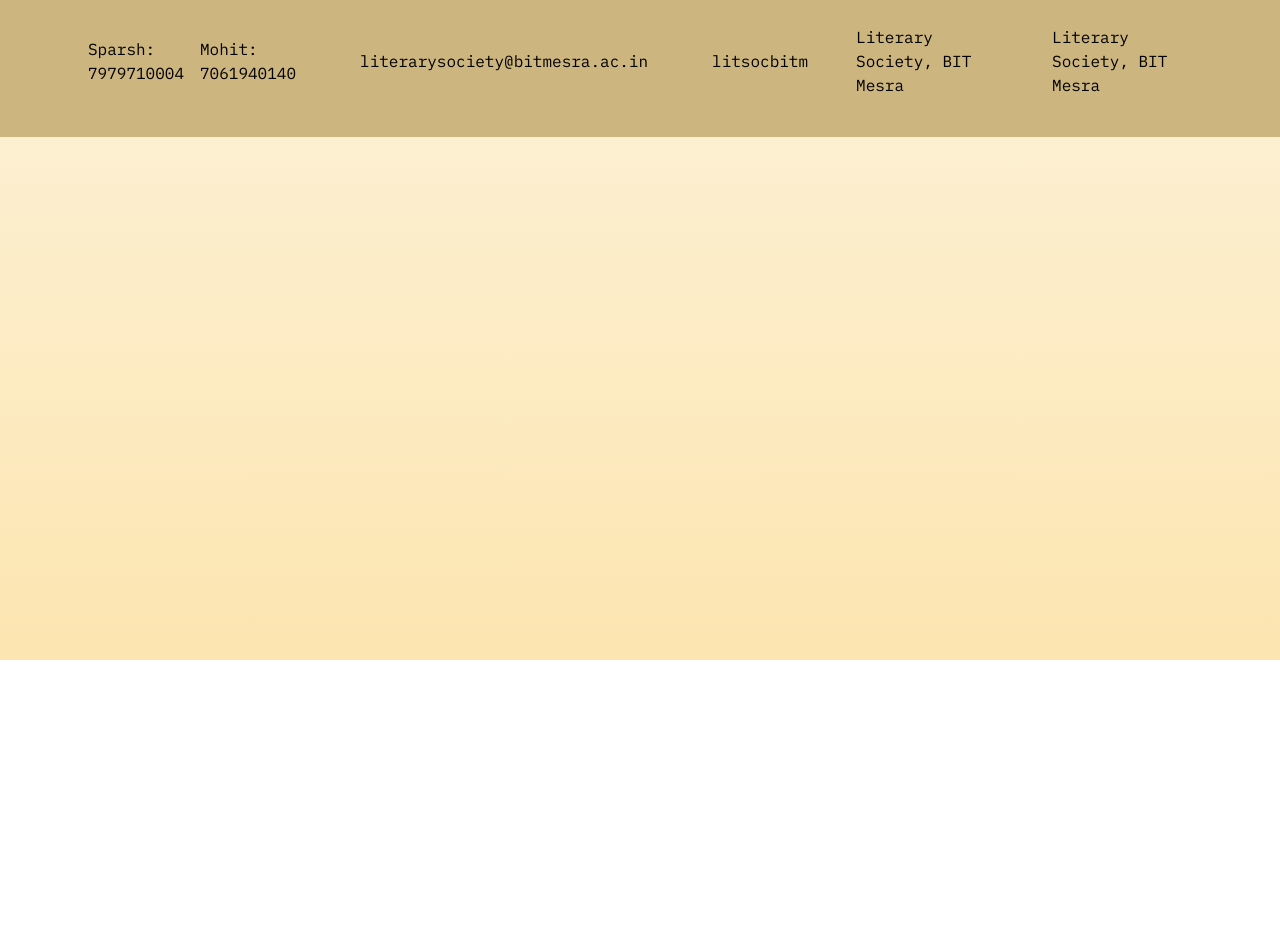
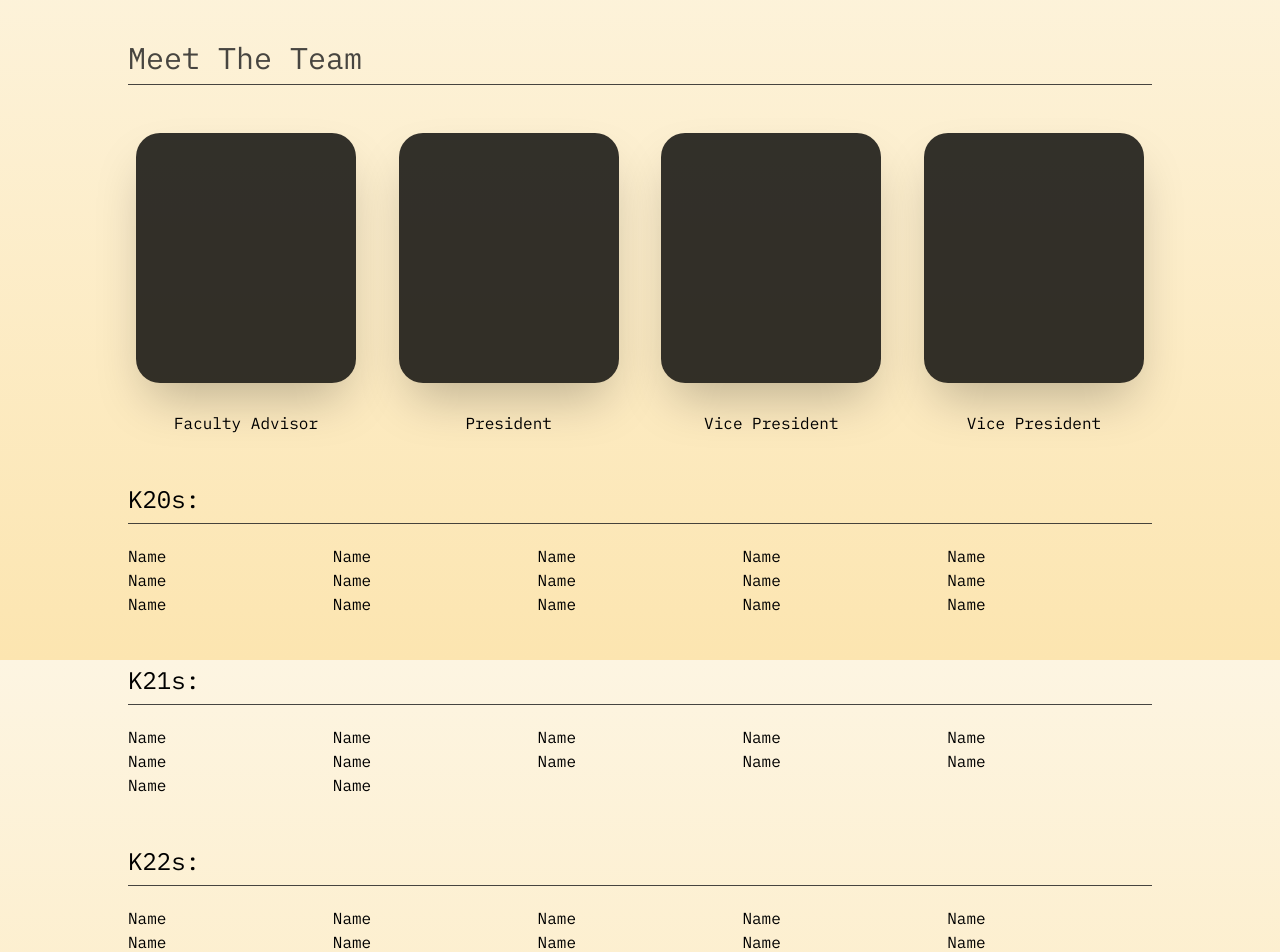
Before and after one commit to apoorvsharma03/litsoc_website, a React (Vite) app: page /team in a window 1280 px wide. Shown: the part 140-1092 px from the top of the page. Before the commit the page ends 800 px from the top, so only its background shows below. Built offline with nearby package versions, Linux system fonts and the light colour scheme.

Commit message:
Updated pages

```diff
--- a/src/App.css
+++ b/src/App.css
@@ -15,6 +15,7 @@ body{
     overflow-x:hidden
 }
 
-.review_card{
-    box-shadow: rgba(0, 0, 0, 0.45) 0px 25px 20px -20px;
+.card:hover{
+    transition: 0.2s;
+    transform: scale(1.1, 1.1);
 }
--- a/src/App.jsx
+++ b/src/App.jsx
@@ -12,6 +12,7 @@ const App = () => {
   return (
     <>
       <Header/>
+      <div className='h-[80px] md:h-[100px]'></div>
       <main>
         <Routes>
           <Route path="/" element={<Home/>} />
--- /dev/null
+++ b/src/components/TeamCard.jsx
@@ -0,0 +1,10 @@
+import React from 'react'
+
+const TeamCard = () => {
+  return (
+    <div className='card m-2 relative overflow-hidden border-none w-[220px] h-[250px] bg-[#000000cc] rounded-3xl shadow-2xl'>
+    </div>
+  )
+}
+
+export default TeamCard
--- /dev/null
+++ b/src/components/WorksCard.jsx
@@ -0,0 +1,10 @@
+import React from 'react'
+
+const WorksCard = () => {
+  return (
+    <div className='card m-2 relative overflow-hidden border-none w-[220px] h-[220px] bg-[#000000cc] rounded-3xl shadow-2xl'>
+    </div>
+  )
+}
+
+export default WorksCard
--- a/src/pages/Home.jsx
+++ b/src/pages/Home.jsx
@@ -4,7 +4,7 @@ import Gallery_bg from '../assets/gallery_bg.jpg'
 
 const Home = () => {
   return (
-    <div className='mt-[50px] lg:mt-[100px]'>
+    <div>
         <section id='home'>
           <div className='w-fit h-fit'>
             <h1 className='relative top-32 lg:top-40 bg-[#00000098] text-[#ccb57e] w-full text-center p-5 text-3xl z-50'>ABOUT US</h1>
--- a/src/pages/Team.jsx
+++ b/src/pages/Team.jsx
@@ -1,10 +1,93 @@
 import React from 'react'
+import TeamCard from '../components/TeamCard'
 
 const Team = () => {
   return (
-    <>
-
-    </>
+    <div className='max-w-[80vw] m-auto mt-10 lg:mt-20'>
+      <h1 className='text-2xl text-center md:text-left md:text-3xl text-[#222222d4]'>Meet The Team</h1>
+      <hr className='border-[#222222d4] mt-2 mb-5 lg:mb-10'/>
+      <div className='flex flex-wrap justify-center lg:justify-between gap-y-10'>
+        <div className='flex justify-center items-center flex-col'>
+          <TeamCard/>
+          <h2 className='mt-5'>Faculty Advisor</h2>
+        </div>
+        <div className='flex justify-center items-center flex-col'>
+          <TeamCard/>
+          <h2 className='mt-5'>President</h2>
+        </div>
+        <div className='flex justify-center items-center flex-col'>
+          <TeamCard/>
+          <h2 className='mt-5'>Vice President</h2>
+        </div>
+        <div className='flex justify-center items-center flex-col'>
+          <TeamCard/>
+          <h2 className='mt-5'>Vice President</h2>
+        </div>
+      </div>
+      <br />
+      <br />
+      <div>
+        <h2 className='text-xl lg:text-2xl'>K20s:</h2>
+        <hr className='border-[#222222d4] mt-2 mb-5 '/>
+        <div className='grid grid-cols-2 md:grid-cols-3 lg:grid-cols-4 xl:grid-cols-5'>
+          <h3>Name</h3>
+          <h3>Name</h3>
+          <h3>Name</h3>
+          <h3>Name</h3>
+          <h3>Name</h3>
+          <h3>Name</h3>
+          <h3>Name</h3>
+          <h3>Name</h3>
+          <h3>Name</h3>
+          <h3>Name</h3>
+          <h3>Name</h3>
+          <h3>Name</h3>
+          <h3>Name</h3>
+          <h3>Name</h3>
+          <h3>Name</h3>
+        </div>
+        <br />
+        <br />
+        <h2 className='text-xl lg:text-2xl'>K21s:</h2>
+        <hr className='border-[#222222d4] mt-2 mb-5 '/>
+        <div className='grid grid-cols-2 md:grid-cols-3 lg:grid-cols-4 xl:grid-cols-5'>
+        <h3>Name</h3>
+          <h3>Name</h3>
+          <h3>Name</h3>
+          <h3>Name</h3>
+          <h3>Name</h3>
+          <h3>Name</h3>
+          <h3>Name</h3>
+          <h3>Name</h3>
+          <h3>Name</h3>
+          <h3>Name</h3>
+          <h3>Name</h3>
+          <h3>Name</h3>
+        </div>
+        <br />
+        <br />
+        <h2 className='text-xl lg:text-2xl'>K22s:</h2>
+        <hr className='border-[#222222d4] mt-2 mb-5 '/>
+        <div className='grid grid-cols-2 md:grid-cols-3 lg:grid-cols-4 xl:grid-cols-5'>
+        <h3>Name</h3>
+          <h3>Name</h3>
+          <h3>Name</h3>
+          <h3>Name</h3>
+          <h3>Name</h3>
+          <h3>Name</h3>
+          <h3>Name</h3>
+          <h3>Name</h3>
+          <h3>Name</h3>
+          <h3>Name</h3>
+          <h3>Name</h3>
+          <h3>Name</h3>
+          <h3>Name</h3>
+          <h3>Name</h3>
+          <h3>Name</h3>
+          <h3>Name</h3>
+        </div>
+      </div>
+    </div>
   )
 }
 
--- a/src/pages/Works.jsx
+++ b/src/pages/Works.jsx
@@ -1,9 +1,55 @@
 import React from 'react'
+import WorksCard from '../components/WorksCard'
+import Works_bg from '../assets/works_bg.jpg'
 
 const Works = () => {
   return (
     <>
-
+        <div>
+          <div className='w-fit h-fit'>
+            <h1 className='relative top-32 lg:top-40 bg-[#00000098] text-[#ccb57e] w-full text-center p-5 text-3xl z-50'>OUR WORKS</h1>
+            <div className='bg-[#302306]'>
+              <img src={Works_bg} alt="our works" className='inset-0 min-w-[100vw] h-[200px] lg:h-auto max-h-[280px] object-cover object-center z-0 opacity-25'/>
+            </div>
+          </div>
+        </div>
+        <br />
+        <br />
+        <div className='max-w-[80vw] m-auto'>
+          <section className='mt-5 mb-20'>
+            <h1 className='text-2xl text-center md:text-left md:text-3xl text-[#222222d4]'>Stories and Tales</h1>
+            <hr className='border-[#222222d4] mt-2 mb-5 lg:mb-10'/>
+            <div className='flex flex-wrap justify-center lg:justify-between'>
+              <WorksCard />
+              <WorksCard />
+              <WorksCard />
+              <WorksCard />
+              <WorksCard />
+            </div>
+          </section>
+          <section className='mt-5 mb-20'>
+            <h1 className='text-2xl text-center md:text-left md:text-3xl text-[#222222d4]'>Literary Reviews</h1>
+            <hr className='border-[#222222d4] mt-2 mb-5 lg:mb-10'/>
+            <div className='flex flex-wrap justify-center lg:justify-between'>
+              <WorksCard />
+              <WorksCard />
+              <WorksCard />
+              <WorksCard />
+              <WorksCard />
+            </div>
+          </section>
+          <section className='mt-5 mb-20'>
+            <h1 className='text-2xl text-center md:text-left md:text-3xl text-[#222222d4]'>Blogs</h1>
+            <hr className='border-[#222222d4] mt-2 mb-5 lg:mb-10'/>
+            <div className='flex flex-wrap justify-center lg:justify-between'>
+              <WorksCard />
+              <WorksCard />
+              <WorksCard />
+              <WorksCard />
+              <WorksCard />
+            </div>
+          </section>
+        </div>
     </>
   )
 }
```
Also changed, not shown: src/assets/works_bg.jpg (renamed from src/assets/compositions_bg.jpg).
